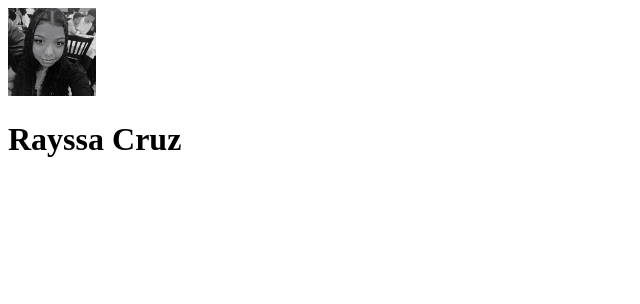
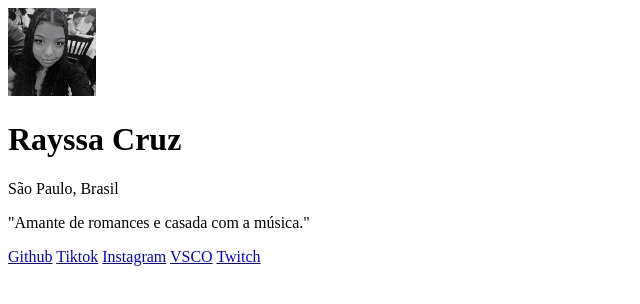
Before and after one commit to rayssacruz/meus-links, a plain HTML site: page index.html in a window 1280 px wide. Shown: the whole page, without its empty margins (0-640 px from the left). Drawn offline with Linux system fonts and the light colour scheme.

Commit message:
término do desenvolvimento do html

```diff
--- a/index.html
+++ b/index.html
@@ -9,6 +9,15 @@
     <div>
         <img src="./20231204_020025_821.jpg" alt="imagem da criadora da página de links, Rayssa Cruz">
         <h1>Rayssa Cruz</h1>
+        <p>São Paulo, Brasil</p>
+
+        <p> "Amante de romances e casada com a música."</p>
+
+        <a href="https://github.com/rayssacruz">Github</a>
+        <a href="https://www.tiktok.com/@cqzray?lang=pt-BR">Tiktok</a>
+        <a href="https://www.instagram.com/cqzray/">Instagram</a>
+        <a href="https://vsco.co/cqzray/gallery">VSCO</a>
+        <a href="https://www.twitch.tv/rayythebee">Twitch</a>
     </div>
 </body>
 </html>
```
